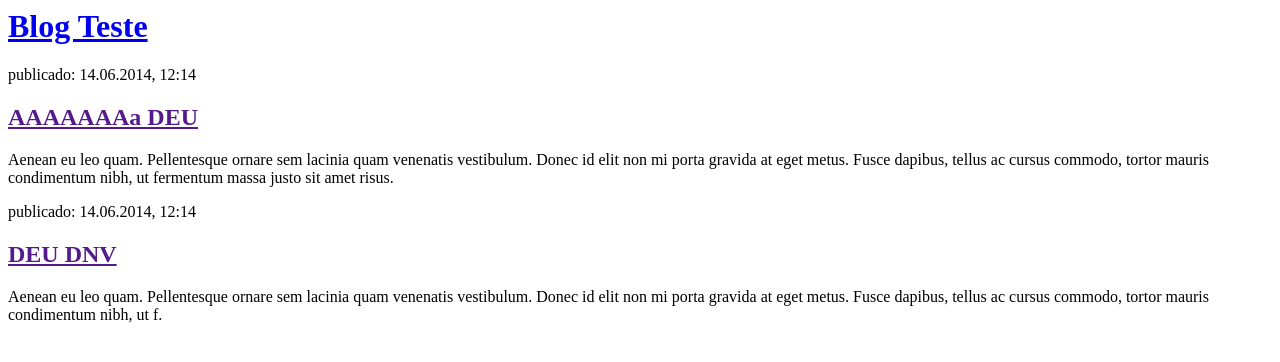
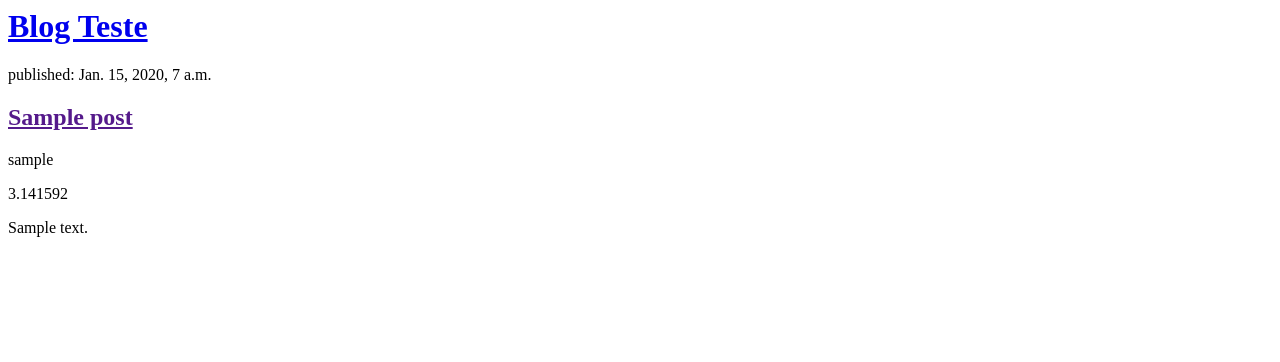
Before and after one commit to pedro12374/my-django-blog, a Django app: page / in a window 1280 px wide. Shown: the top 362 px of the page. Run offline with Django 3.2, Linux system fonts and the light colour scheme; tables that the repository leaves empty hold one stand-in row (values such as "Sample post").

Commit message:
New HTLM and Data

```diff
--- a/blog/models.py
+++ b/blog/models.py
@@ -8,7 +8,7 @@ class Post(models.Model):
     text = models.TextField()
     created_date = models.DateTimeField(default=timezone.now)
     published_date = models.DateTimeField(blank = True,null = True)
-
+    pi = 3.141592
     def publish(self):
         self.published_date = timezone.now()
         self.save()
--- a/blog/templates/blog/post_list.html
+++ b/blog/templates/blog/post_list.html
@@ -6,17 +6,14 @@
         <div>
             <h1><a href="/">Blog Teste</a></h1>
         </div>
+        {% for post in posts %}
+            <div>
+                <p>published: {{post.published_date}}</p>
+                <h2><a href="">{{post.title}}</a></h2>
+                <p>{{post.author}}</p>
+                <p>{{post.pi}} </p>
+                <p>{{post.text|linebreaksbr}} </p>
 
-        <div>
-            <p>publicado: 14.06.2014, 12:14</p>
-            <h2><a href="">AAAAAAAa DEU</a></h2>
-            <p>Aenean eu leo quam. Pellentesque ornare sem lacinia quam venenatis vestibulum. Donec id elit non mi porta gravida at eget metus. Fusce dapibus, tellus ac cursus commodo, tortor mauris condimentum nibh, ut fermentum massa justo sit amet risus.</p>
-        </div>
-
-        <div>
-            <p>publicado: 14.06.2014, 12:14</p>
-            <h2><a href="">DEU DNV</a></h2>
-            <p>Aenean eu leo quam. Pellentesque ornare sem lacinia quam venenatis vestibulum. Donec id elit non mi porta gravida at eget metus. Fusce dapibus, tellus ac cursus commodo, tortor mauris condimentum nibh, ut f.</p>
-        </div>
-    </body>
+            </div>
+        {% endfor %}
 </html>
--- a/blog/views.py
+++ b/blog/views.py
@@ -1,4 +1,6 @@
 from django.shortcuts import render
-
+from .models import Post
+from django.utils import timezone
 def post_list(request):
-    return render(request, 'blog/post_list.html', {})
+    posts = Post.objects.filter(published_date__lte=timezone.now()).order_by('published_date')
+    return render(request, 'blog/post_list.html', {'posts':posts})
```
